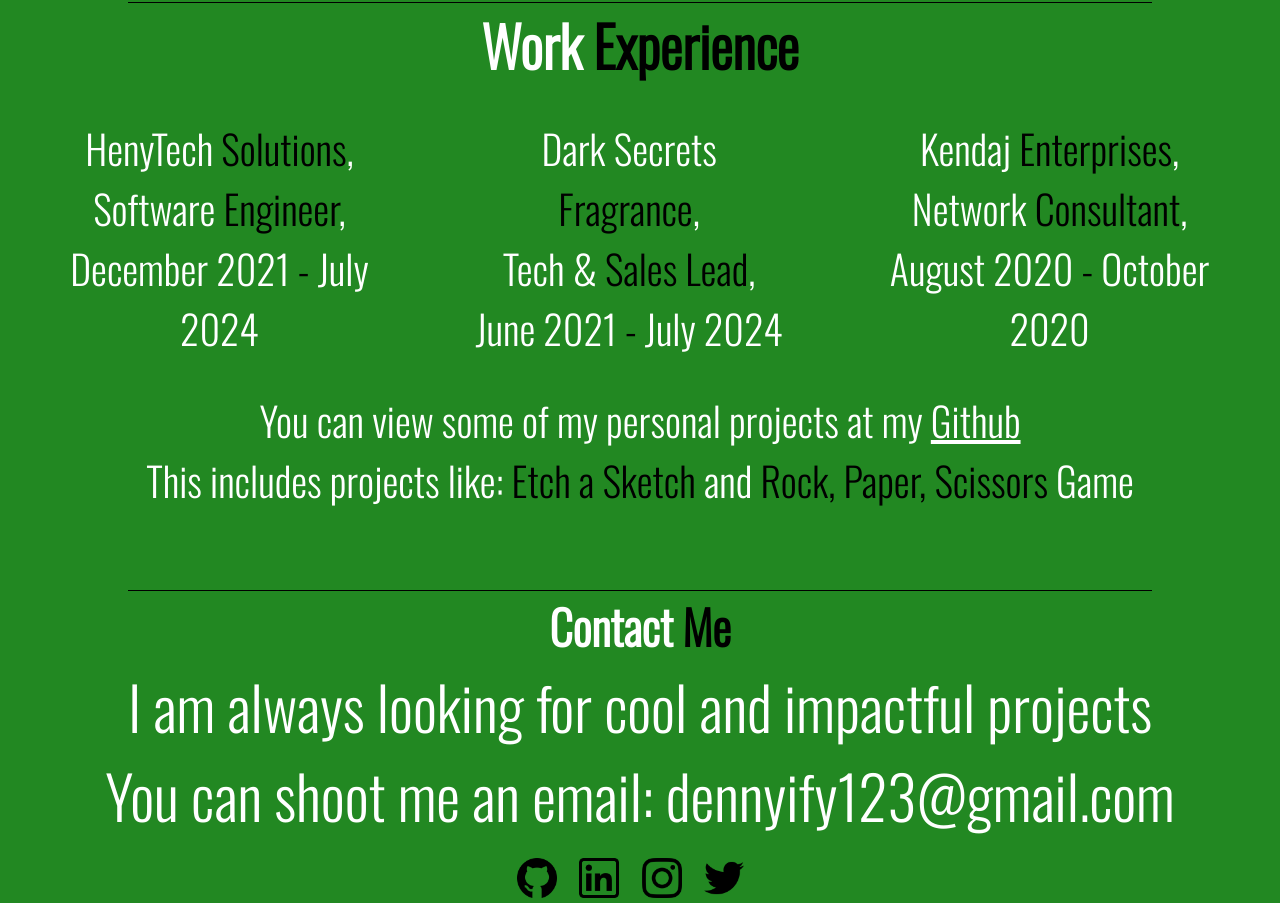
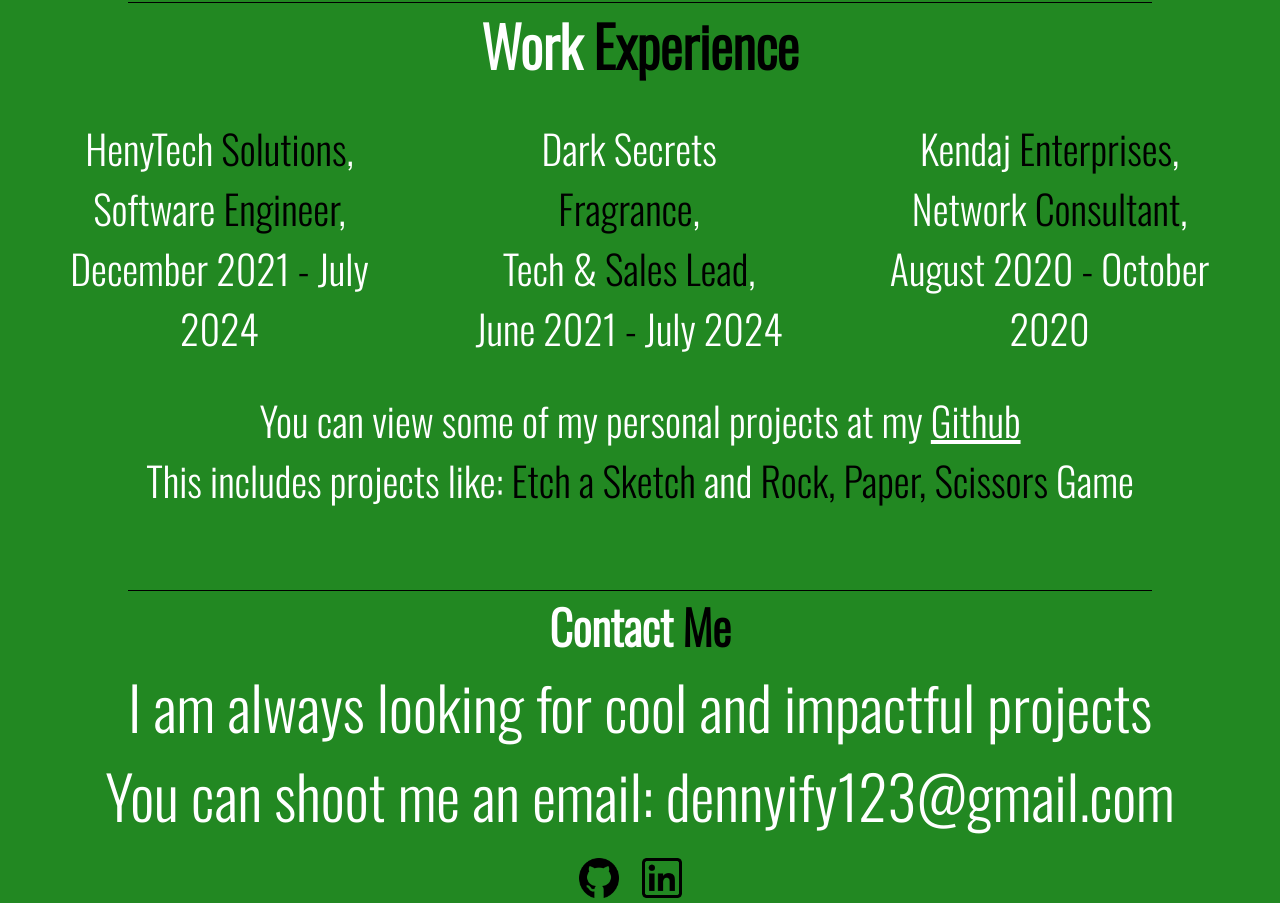
Before and after one commit to denniskenneth/dennis-kenneth, a plain HTML site: page index.html in a window 1280 px wide. Shown: the part 3116-4019 px from the top of the page. Drawn offline with nearby package versions, Linux system fonts and the light colour scheme.

Commit message:
Update index.html

```diff
--- a/index.html
+++ b/index.html
@@ -130,9 +130,6 @@
             <a href="https://github.com/denniskenneth"><img src="res/github.png" alt="github icon"></a>
             <a href="https://www.linkedin.com/in/dennis-ifeanyichukwu-kenneth-289083162/"><img src="res/linkedin.png"
                     alt="linkedin icon"></a>
-            <a href="https://www.instagram.com/denniskenneth_/"><img src="res/instagram-sketched.png"
-                    alt="instagram icon"></a>
-            <a href="https://twitter.com/denniskenneth_"><img src="res/twitter-2.png" alt="twitter icon"></a>
         </div>
     </div>
 
```
